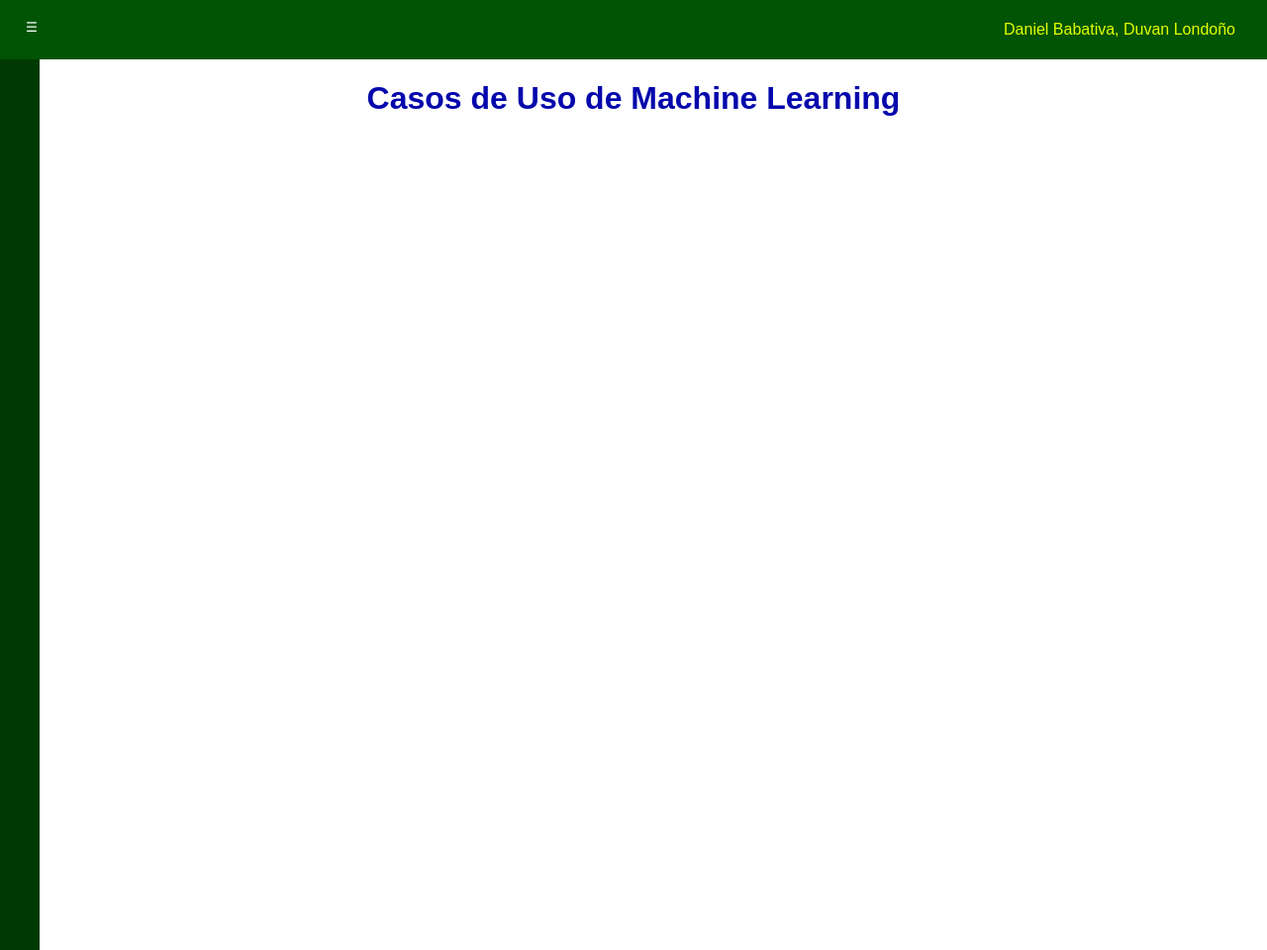
After one commit to DanielAlfonsoBabativaDiaz/Entrenamientos_ML, a Flask app: page /casos_de_uso_ML in a window 1280 px wide. The commit adds this page. Shown: the whole page at 99% size. Run offline with Flask 3, Linux system fonts and the light colour scheme.

Commit message:
cambio 2

```diff
--- a/app.py
+++ b/app.py
@@ -9,9 +9,17 @@
     name = "Flask"
     return f"Hello, {name}!"
 
+@app.route('/casos_de_uso_ML')
+def casos_de_uso_ML():
+    return render_template('casos_de_uso_ML.html')
+
+@app.route('/navbar')
+def navbar():
+    return render_template('navbar.html')
+
 @app.route('/index')
 def index():
-    Myname = "Daniel"
+    Myname = "Machine_Learning"
     return render_template('index.html', name=Myname)
 
 if __name__== '__main__':
--- a/static/style.css
+++ b/static/style.css
@@ -6,3 +6,101 @@
     color: rgb(4, 7, 171);
     text-align: center;
 }
+
+nav {
+    background-color: #005403;
+    display: flex;
+    justify-content: space-between;
+    align-items: center;
+    padding: 0 16px;
+    height: 60px;
+    z-index: 1000;
+    overflow: hidden;
+}
+
+nav .logo {
+    color: rgb(229, 255, 0);
+    text-decoration: none;
+    padding: 14px 16px;
+    text-align: right;
+    flex: 1;
+}
+
+body {
+    margin: 0;
+    font-family: Arial, sans-serif;
+}
+
+.toggle-btn {
+    position: fixed;
+    top: 10px;
+    left: 10px;
+    z-index: 3000;
+    background-color: #005403;
+    color: #fff;
+    border: none;
+    padding: 10px 16px;
+    cursor: pointer;
+    border-radius: 6px;
+}
+
+.sidebar {
+    position: fixed;
+    top: 60px;
+    left: -250px;
+    width: 250px;
+    height: 100%;
+    background-color: #003902;
+    color: rgb(225, 255, 0);
+    padding: 20px;
+    transition: left 0.3s ease;
+    z-index: 1500;
+}
+
+.sidebar.active {
+    left: 0;
+}
+
+.sidebar ul li a {
+    color: #e5ff00;
+    text-decoration: none;
+    display: block;
+    padding: 10px 0;
+}
+
+.main-content {
+    margin-left: 0;
+    padding: 20px;
+    transition: margin-left 0.3s ease;
+}
+
+.sidebar.active~.main-content {
+    margin-left: 250px;
+}
+
+.carousel {
+    position: center;
+    top: 0;
+    left: 0;
+    width: 100%;
+    height: 100vh;
+    text-align: center;
+    padding: 10px 20px;
+}
+
+.carousel-item img {
+    width: 100%;
+    height: 500px;
+    object-fit: contain;
+
+}
+
+.carousel-fondo {
+    width: 100%;
+    max-height: 100px;
+    overflow: hidden;
+    position: relative;
+    z-index: 1;
+    border-radius: 8px;
+
+}
--- /dev/null
+++ b/templates/casos_de_uso_ML.html
@@ -0,0 +1,30 @@
+<!DOCTYPE html>
+<html lang="en">
+<head>
+    <meta charset="UTF-8">
+    <meta name="viewport" content="width=device-width, initial-scale=1">
+    <title>Casos de Uso ML</title>
+    <link rel="stylesheet" href="{{ url_for('static', filename='style.css') }}">
+</head>
+<body>
+    <nav class="navbar">
+        <div class="logo">Daniel Babativa, Duvan Londoño</div>
+    </nav>
+    <h1>Casos de Uso de Machine Learning</h1>
+    <button class="toggle-btn">☰</button>
+    <div class="sidebar">
+        <ul class="menu">
+            <li><a href="index">Inicio</a></li>
+            <li><a href="casos_de_uso_ML">Casos de Uso ML</a></li>
+        </ul>
+    </div>
+    <script>
+        const toggleBtn = document.querySelector('.toggle-btn');
+        const sidebar = document.querySelector('.sidebar');
+
+    toggleBtn.addEventListener('click', () => {
+        sidebar.classList.toggle('active');
+    });
+    </script>
+</body>
+</html>
```
Also changed, not shown: templates/index.html (+47 -1 lines).
